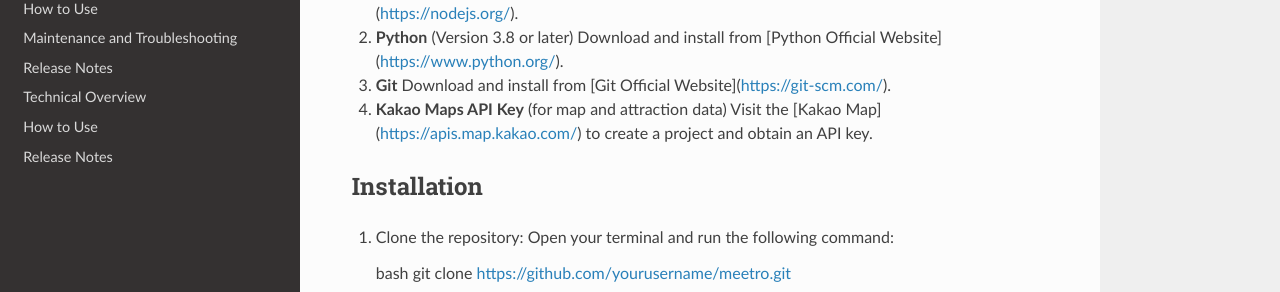
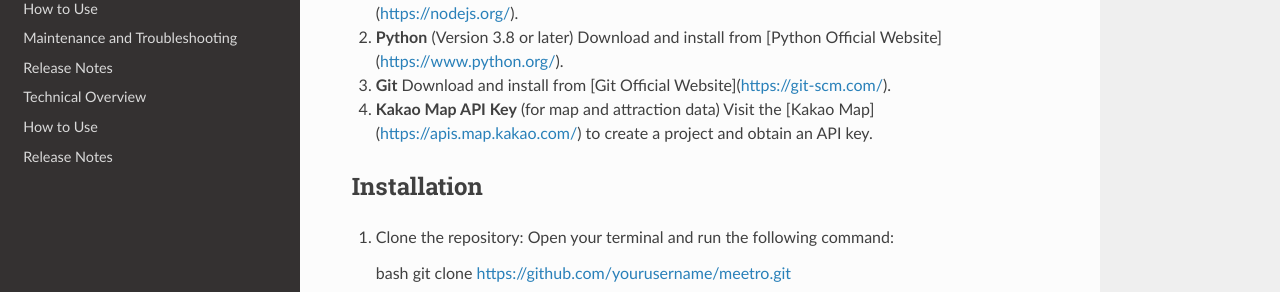
Before and after one commit to Jineeary/meetro, a Sphinx documentation site: the page built from docs/getting_started.rst, in a window 1280 px wide. Shown: the part 382-674 px from the top of the page. Built offline with Sphinx 7.4.7 and the Read the Docs theme 3.1.0, drawn with Linux system fonts in a browser that asks for light colours; pages that are not in the unit, such as notebooks, are missing from menus.

Commit message:
Update getting_started.rst

```diff
--- a/docs/getting_started.rst
+++ b/docs/getting_started.rst
@@ -16,7 +16,7 @@ Before you begin, ensure that you have the following installed:
 3. **Git**
    Download and install from [Git Official Website](https://git-scm.com/).
 
-4. **Kakao Maps API Key** (for map and attraction data)
+4. **Kakao Map API Key** (for map and attraction data)
    Visit the [Kakao Map](https://apis.map.kakao.com/) to create a project and obtain an API key.
 
 Installation
```
